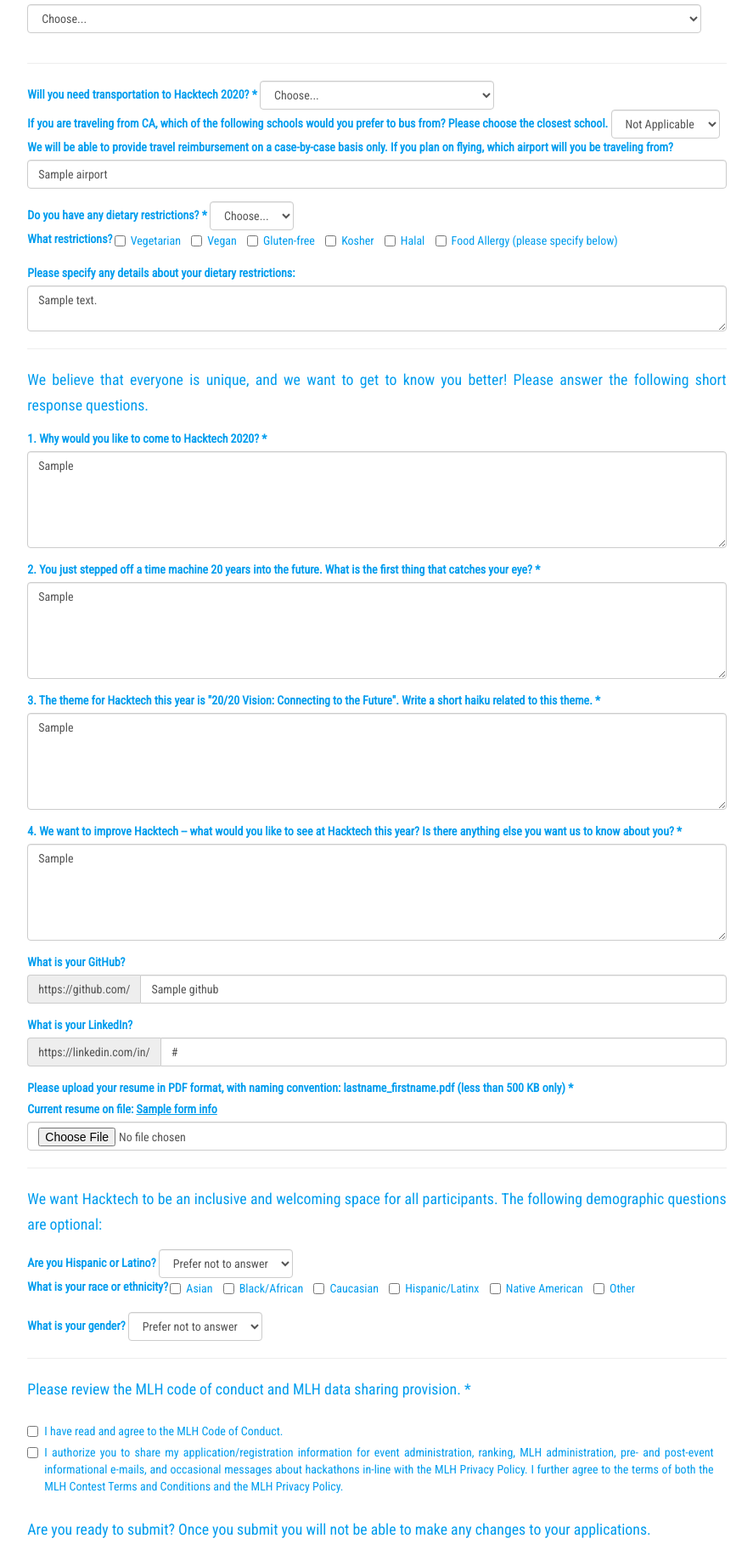
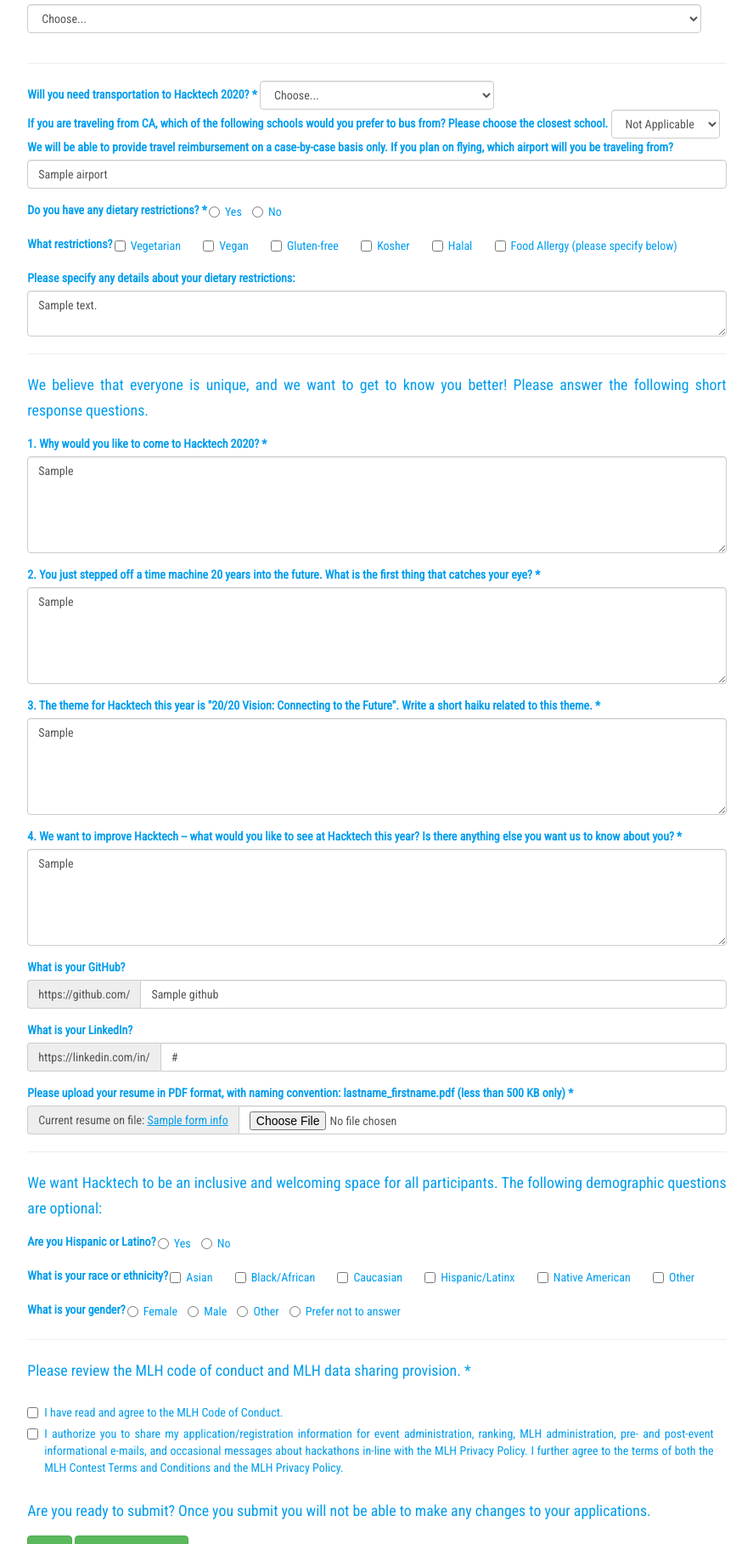
Before and after one commit to TheHacktech/hacktechpy.io, a Flask app: template hacktech/modules/applications/templates/applications.html in a window 1280 px wide. Shown: the part 758-2575 px from the top of the page at 85% size, without its empty margins (196-1083 px from the left). Run offline with Flask 2, Linux system fonts and the light colour scheme; the template is opened without the code that fills it: most values are stand-ins (such as "Sample title", 1, 10 or a date in 2020); parts of the project's set-up code (start-up, migrations or seed data) failed here and were passed over; some libraries are stand-ins or nearby versions.

Commit message:
Change radio buttons; change previous resume text

```diff
--- a/hacktech/modules/applications/templates/applications.html
+++ b/hacktech/modules/applications/templates/applications.html
@@ -144,14 +144,15 @@
 	<input type="text" class="form-control" id="airport" name="airport" value="{{form_info.airport}}">
       </div>
 
-      <div class="form-inline">
       <div class="form-group">
           <label for="dietaryRestrictions">Do you have any dietary restrictions? *</label>
-            <select class="form-control" name="dietaryRestrictions">
-              <option value="">Choose...</option>
-	      <option {%if form_info.diet_rest == True %} selected {%endif%} value="True">Yes</option>
-              <option {%if form_info.diet_rest == False %} selected {%endif%} value="False">No</option>
-           </select>
+            <div class="radio-inline">
+	      <label class="radio-inline">
+                <input type="radio" name="dietaryRestrictions" {%if form_info.diet_rest == True %} checked {%endif%} value="True"> Yes
+	      </label>
+	      <label class="radio-inline">
+                <input type="radio" name="dietaryRestrictions" {%if form_info.diet_rest == False %} checked {%endif%} value="False"> No
+	      </label>
            </div>
       </div>
 
@@ -235,23 +236,27 @@
 
       <div class="form-group">
         <label for="resume">Please upload your resume in PDF format, with naming convention: lastname_firstname.pdf (less than 500 KB only) *</label>
+	<div class="input-group">
 	  {%if form_info.resume is not none and form_info.resume != ""%}
-          <br />
-	  <label>Current resume on file: <a href={{form_info.resume_link}}> <u>{{form_info.resume_original_name}}</u> </a></label>
+	    <span class="input-group-addon" id="uploadFileText">Current resume on file: <a href={{form_info.resume_link}}> <u>{{form_info.resume_original_name}}</u> </a></span>
+	  {%else%}
+    	    <span class="input-group-addon" id="uploadFileText">Upload</span>
 	  {%endif%}
-	<input type="file" class="form-control" id="resume" name="resume">
+    	  <input type="file" class="form-control" id="resume" name="resume" aria-describedby="uploadFileText">
+        </div>
       </div>
 
       <hr>
       <p><small>  We want Hacktech to be an inclusive and welcoming space for all participants.  The following demographic questions are optional: </small></p>
-     <div class="form-inline">
       <div class="form-group">
           <label for="latino">Are you Hispanic or Latino?</label>
-           <select class="form-control" name="latino">
-             <option value="">Prefer not to answer</option>
-             <option {%if form_info.latino == True %} selected {%endif%} value="True">Yes</option>
-	     <option {%if form_info.latino == False %} selected {%endif%} value="False">No</option>
-          </select>
+            <div class="radio-inline">
+	      <label class="radio-inline">
+                <input type="radio" name="latino" {%if form_info.latino == True %} checked {%endif%} value="True"> Yes
+	      </label>
+	      <label class="radio-inline">
+                <input type="radio" name="latino" {%if form_info.latino == False %} checked {%endif%} value="False"> No
+	      </label>
            </div>
       </div>
 
@@ -289,15 +294,21 @@
 	  </div>
       </div>
 
-      <div class="form-inline">
       <div class="form-group">
           <label for="gender">What is your gender?</label>
-          <select class="form-control" name="gender">
-            <option {%if form_info.gender == "P" %} selected {%endif%} value="P">Prefer not to answer</option>
-            <option {%if form_info.gender == "M" %} selected {%endif%} value="M">Male</option>
-            <option {%if form_info.gender == "F" %} selected {%endif%} value="F">Female</option>
-            <option {%if form_info.gender == "O" %} selected {%endif%} value="O">Other</option>
-         </select>
+            <div class="radio-inline">
+	      <label class="radio-inline">
+                <input type="radio" name="gender" {%if form_info.gender == "F" %} checked {%endif%} value="F"> Female
+	      </label>
+	      <label class="radio-inline">
+                <input type="radio" name="gender" {%if form_info.gender == "M" %} checked {%endif%} value="M"> Male
+	      </label>
+	      <label class="radio-inline">
+                <input type="radio" name="gender" {%if form_info.gender == "O" %} checked {%endif%} value="O"> Other
+	      </label>
+	      <label class="radio-inline">
+                <input type="radio" name="gender" {%if form_info.gender == "P" %} checked {%endif%} value="P"> Prefer not to answer
+	      </label>
            </div>
       </div>
 
--- a/hacktech/static/css/style.css
+++ b/hacktech/static/css/style.css
@@ -405,12 +405,24 @@ input[type=checkbox], input[type=radio] {
 
 label.checkbox-inline{
     padding-left:4px;
+    padding-right:14px;
 }
 
 div.checkbox-inline{
     padding-left:14px;
 }
 .checkbox label{
+    padding-left:5px;
+}
+label.radio-inline{
+    padding-left:4px;
+    padding-right:14px;
+}
+
+div.radio-inline{
+    padding-left:14px;
+}
+.radio label{
     padding-left:5px;
 }
  .mobile_show {
```
Lines whose indentation alone changed are shown as unchanged.
